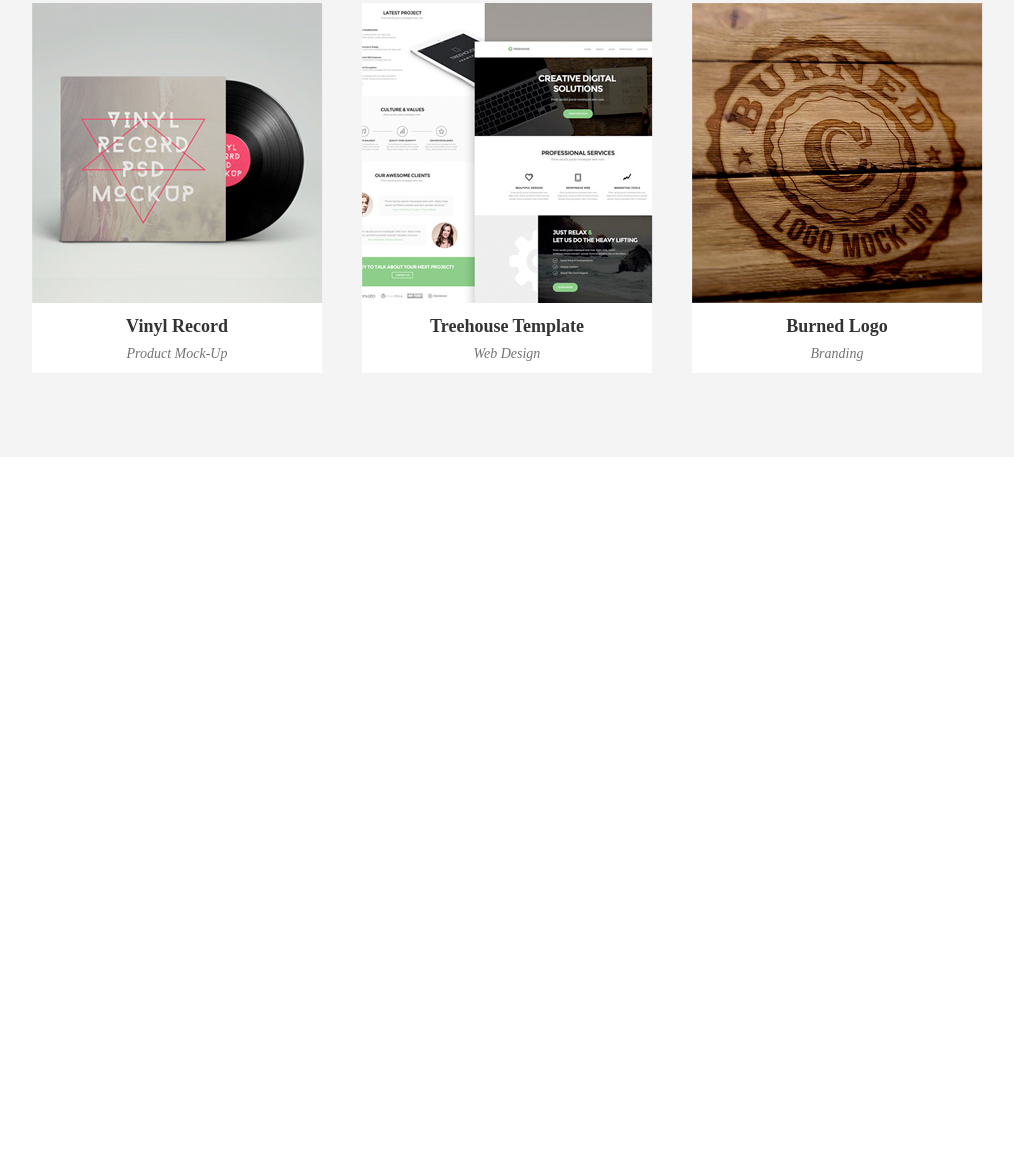
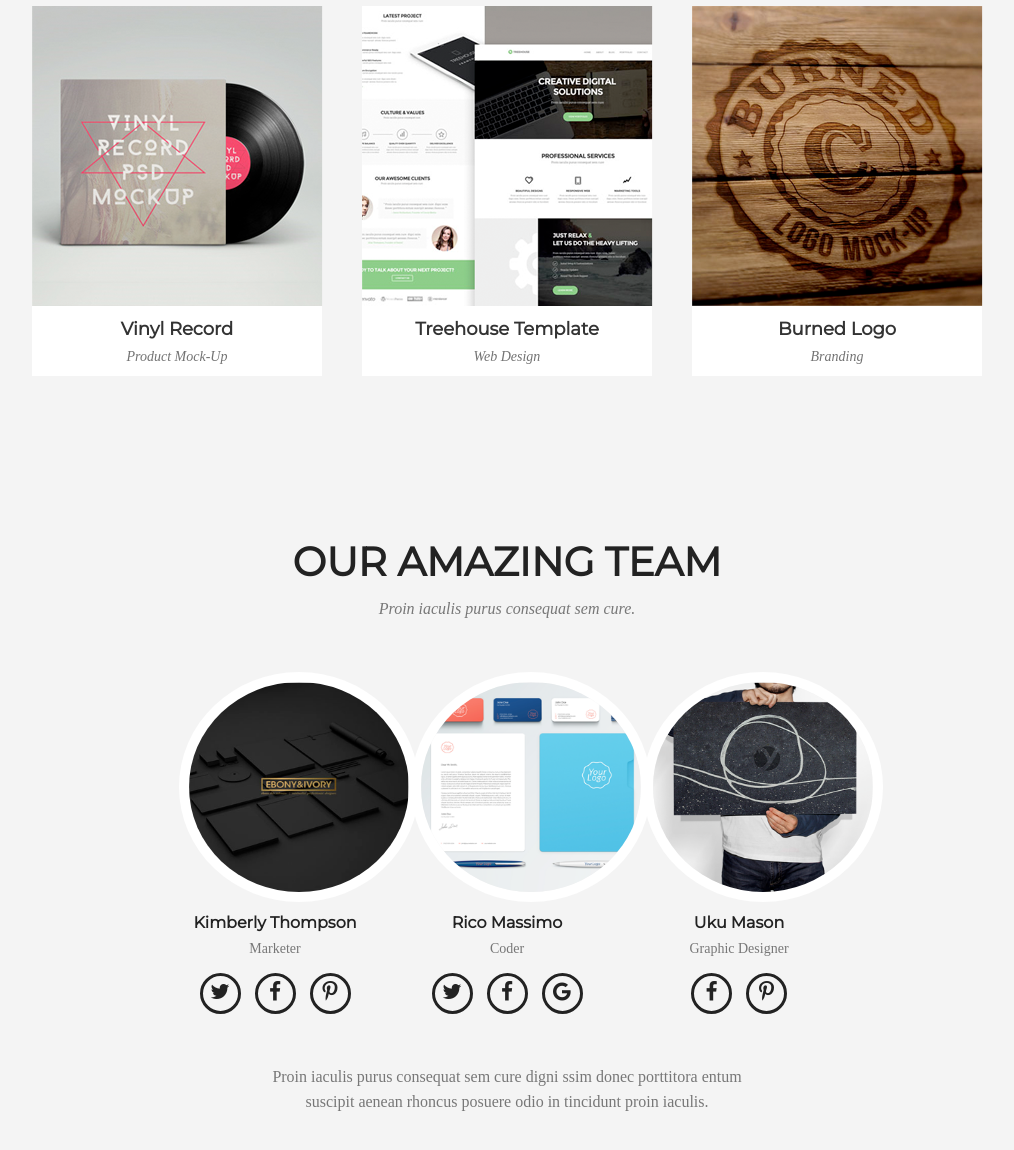
Before and after one commit to Dominik-Zajac/Project-7.7, a website: page index.html in a window 1280 px wide. Shown: the part 1966-3116 px from the top of the page, without its empty margins (133-1147 px from the left). Before the commit the page ends 2423 px from the top, so only its background shows below. Drawn offline with nearby package versions, Linux system fonts and the light colour scheme; a web font is replaced by a local one.

Commit message:
Add section team and style

```diff
--- a/index.html
+++ b/index.html
@@ -7,6 +7,8 @@
         <link rel="stylesheet" href="https://maxcdn.bootstrapcdn.com/font-awesome/4.5.0/css/font-awesome.min.css">
         <link href="https://fonts.googleapis.com/css?family=Raleway:900i" rel="stylesheet">
 		<link href="https://fonts.googleapis.com/css?family=Open+Sans" rel="stylesheet">
+		<link href="https://fonts.googleapis.com/css?family=Montserrat" rel="stylesheet">
+		<link href="https://fonts.googleapis.com/css?family=Droid+Serif" rel="stylesheet">
         <link rel="stylesheet" type="text/css" href="css/style.css">
 	</head>
 	<body>
@@ -101,8 +103,41 @@
 					</div>
 				</div>
 			</div>
+		</section>
 
+<!-- ======================= Team =================== -->
+		<section class="team">
+			<h1>Our amazing team</h1>
+			<h6>Proin iaculis purus consequat sem cure.</h6>
+				<div class="gallery-team">
+					<div class="row-team col-s-4">
+						<img src="image/Portfolio-Image1.png" alt="Portfolio-Image1">
+						<h3>Kimberly thompson</h3>
+						<p>Marketer</p>
+						<i class="fab fa fa-twitter"></i>
+						<i class="fab fa fa-facebook-f"></i>
+						<i class="fab fa fa-pinterest-p"></i>
+					</div>
+					<div class="row-team col-s-4">
+						<img src="image/Portfolio-Image2.png" alt="Portfolio-Image2">
+						<h3>Rico massimo</h3>
+						<p>Coder</p>
+						<i class="fab fa fa-twitter"></i>
+						<i class="fab fa fa-facebook-f"></i>
+						<i class="fab fa fa-google"></i>
+					</div>
+					<div class="row-team col-s-4">
+						<img src="image/Portfolio-Image3.png" alt="Portfolio-Image3">
+						<h3>Uku mason</h3>
+						<p>Graphic designer</p>
+						<i class="fab fa fa-facebook-f"></i>
+						<i class="fab fa fa-pinterest-p"></i>
+					</div>
+				</div>
+			<p class="text-team">Proin iaculis purus consequat sem cure digni ssim donec porttitora entum suscipit aenean rhoncus posuere odio in tincidunt proin iaculis.</p>
 		</section>
+
+
 <script src="bower_components/scrollreveal/dist/scrollreveal.min.js"></script>
 <script>
     window.sr = ScrollReveal();
--- a/sass/style.scss
+++ b/sass/style.scss
@@ -5,7 +5,6 @@
 /*...*/
 body {
 	margin: 0 auto;
-	font-family: 'Open Sans', sans-serif;
 	width: 100%;
 }
 
@@ -156,7 +155,6 @@ body {
 	text-align: center;
 	padding: 5% 0;
 	line-height: 10px;
-
 	h1{
 		font-family: Montserrat;
 		color: #222222;
@@ -201,3 +199,93 @@ body {
 .row2-portfolio > .row-portfolio:hover{
 	transform: rotate(10deg);
 }
+
+/*             Team                  */
+.team {
+	width: 100vw;
+	background-color: #f4f4f4;
+	text-align: center;
+	padding: 5% 0;
+	line-height: 10px;
+	h1 {
+		font-family: Montserrat;
+		color: #222222;
+		font-size: 40px;
+		font-weight: bold;
+		text-transform: uppercase;
+	}
+	h6 {
+		font-family: DroidSerif;
+		color: #777777;
+		font-size: 16px;
+		font-style: italic;
+		font-weight: normal;
+	}
+	.gallery-team {
+		display: flex;
+		justify-content: center;
+	}
+	.row-team {
+		flex: 1;
+		margin: 20px;
+		text-transform: capitalize;
+		max-width: 15vw;
+	}
+	img {
+		border-radius: 50%;
+		border: solid 10px #fff;
+		min-width: 220px;
+		max-height: 210px;
+	}
+	h3{
+		font-family: Montserrat;
+		color: #222;
+		font-size: 16px;/* Przybliżenie (wynika z podstawienia czcionki) */
+		font-weight: bolder;
+	}
+	p{
+		font-family: RobotoSlab;
+		color: #777;
+		font-size: 14px;/* Przybliżenie (wynika z podstawienia czcionki) */
+		font-weight: 400;
+	}
+	.fab{
+	 	font-size: 21px;
+		color: #222;
+		border: solid 3px #222;
+		border-radius: 50%;
+		padding: 5px;
+		transition: 1s;
+		min-width: 25px;
+		min-height: 25px;
+		margin: 5px;
+	}
+	.fab:hover{
+		transform: scale(1.2);
+	}
+	.fa-google:hover {
+		border: solid 3px #d95232;
+		color: #d95232;
+	}
+	.fa-twitter:hover {
+		border: solid 3px #00aced;
+		color: #00aced;
+	}
+	.fa-facebook-f:hover {
+		border: solid 3px #3b5998;
+		color: #3b5998;
+	}
+	.fa-pinterest-p:hover {
+		border: solid 3px #cb2028;
+		color: #cb2028;
+	}
+	.text-team{
+		font-family: RobotoSlab;
+		color: #777777;
+		font-size: 16px;/* Przybliżenie (wynika z podstawienia czcionki) */
+		font-weight: 400;
+		max-width: 40vw;
+		margin: 25px auto;
+		line-height: 25px;
+	}
+}
```
Also changed, not shown: css/style.css, 2 other files. Lines whose indentation alone changed are shown as unchanged.
